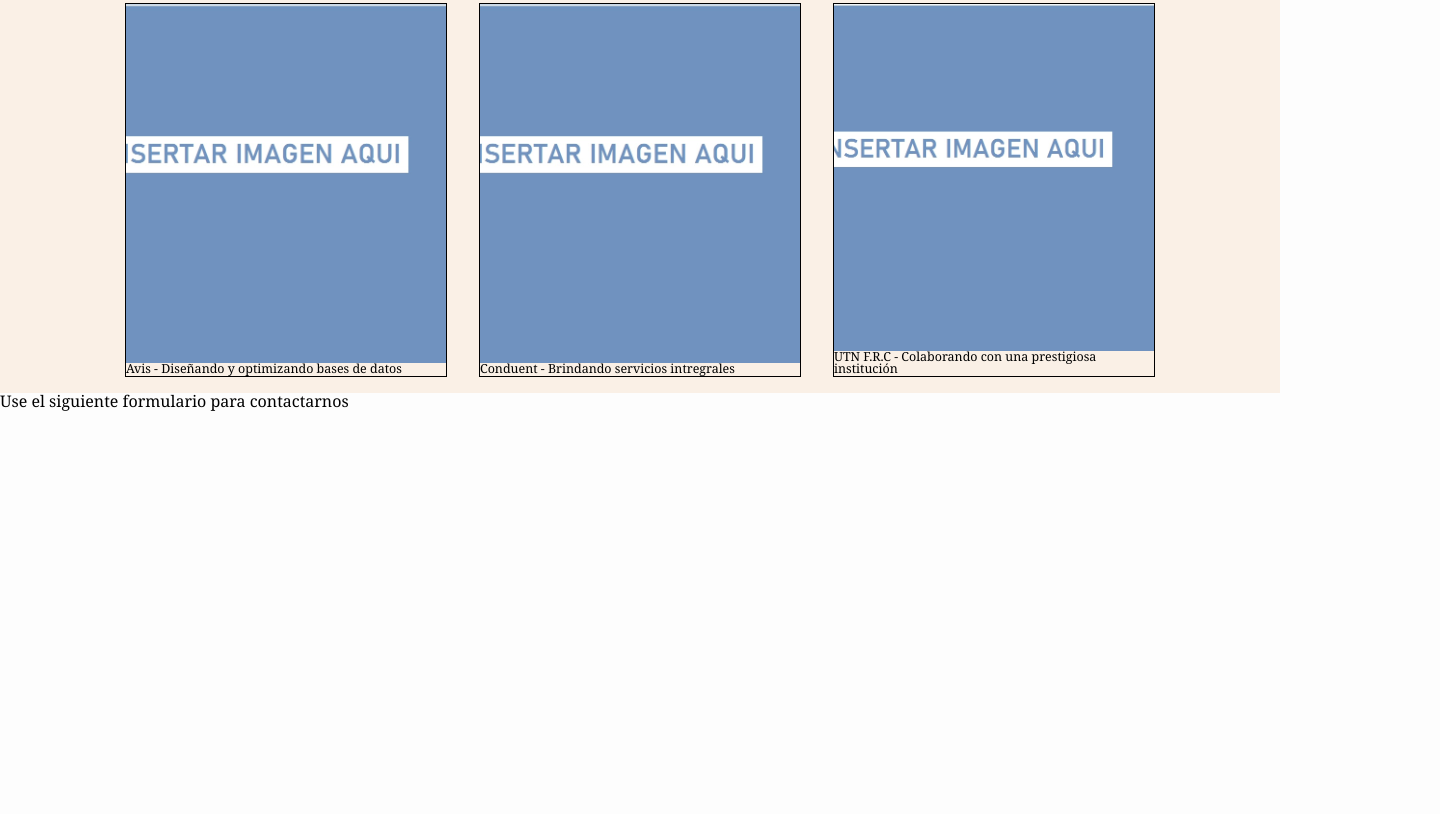
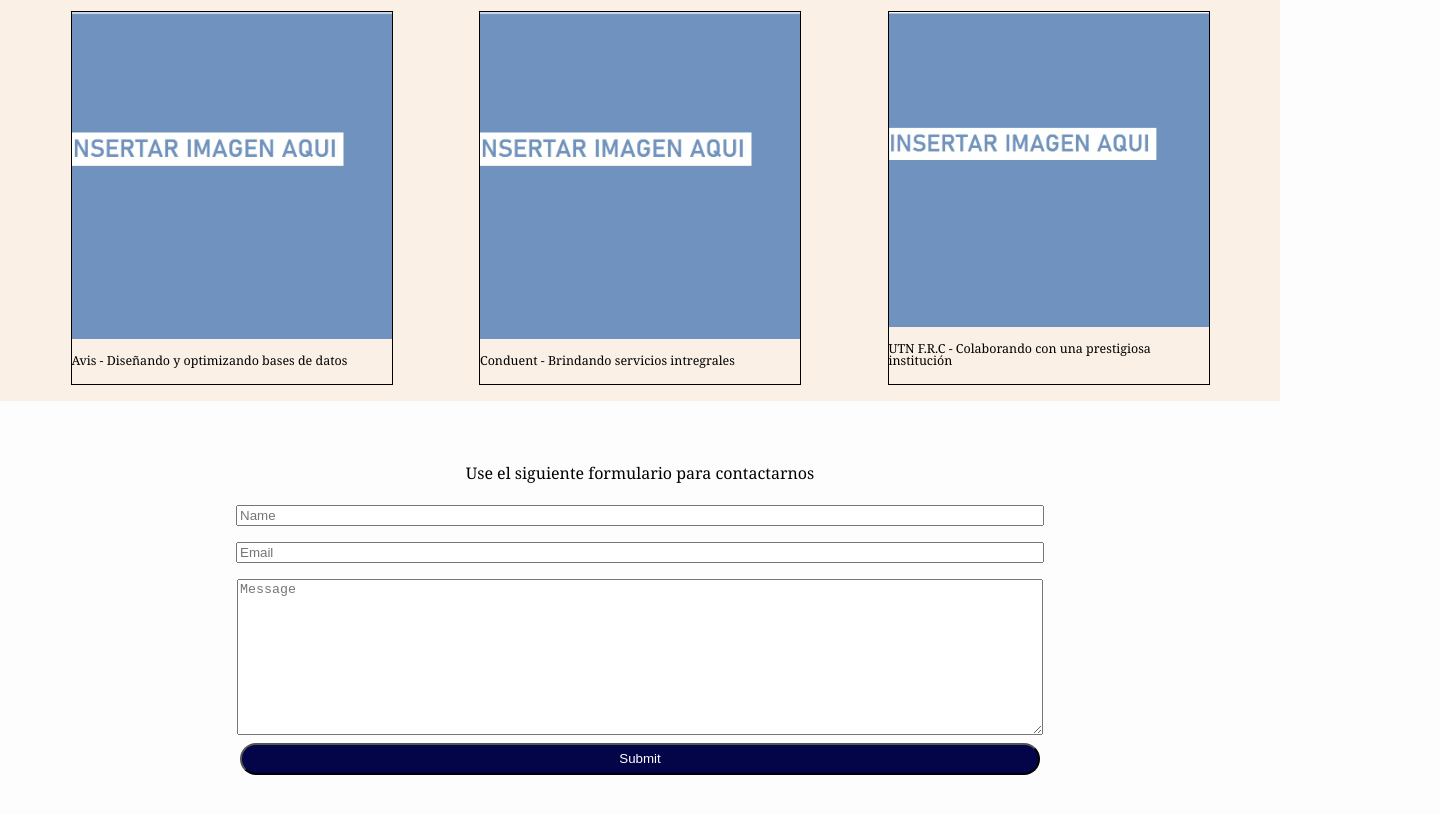
Before and after one commit to ishmaelquinteros/TraychiPage, a plain HTML site: page index.html in a window 1280 px wide. Shown: the part 1984-2798 px from the top of the page, 1440 px wide, since content can reach past the window. Drawn offline with Linux system fonts and the light colour scheme.

Commit message:
Trabajando en el Formulario

```diff
--- a/css/principal.css
+++ b/css/principal.css
@@ -25,27 +25,26 @@
 }
 .principal__boton{
     background-color: #040448;
-    border-radius: 100px;
+    border-radius: 80px;
     color: #ffffff;
     font-size:  1rem;
     height: 2rem;
     margin-left: 2.5rem;
     margin-right: 1.5rem;
-<<<<<<< Updated upstream
-    border-radius: 100px;
-=======
+    border-radius: 50px;
 }
 .servicios__principal{
     background-color: aliceblue;
     display: flex;
     flex-wrap: wrap;
+    justify-content: space-evenly;
 }
 .servicios{
     background-color: #fdfefe;
     display: flex;
     flex-direction: column;
     border: 1px solid #000000;
-    border-radius: 30px;
+    border-radius: 10px;
     height: auto;
     margin: 1rem 2.5rem;
     padding-left: 1rem;
@@ -72,5 +71,4 @@
     font-size: 1rem;
     padding: 0 1.5rem;
     line-height: 1.5rem;
->>>>>>> Stashed changes
 }
--- a/css/trabajos-formulario.css
+++ b/css/trabajos-formulario.css
@@ -9,6 +9,8 @@
     align-items: center;
 }
 .titulo__trabajos{
+    font-size: 1.5rem;
+    font-weight: bold;
     margin: 1rem;
 }
 .trabajos__opciones{
@@ -20,8 +22,8 @@
 }
 .tarjetas__trabajos{
     display: flex;
-    justify-content: center;
     height: inherit;
+    justify-content: space-evenly;
     flex-wrap: wrap;
 }
 .card_trabajo{
@@ -33,7 +35,6 @@ margin: 1rem 1rem;
 height: auto;
 width: 25%;
 }
-
 .imagen__trabajo--apex{
     background: url(../imagenes/Imagen-seccion-trabajos.jpg) center / cover;
     width: 100%;
@@ -64,6 +65,35 @@ width: 25%;
     width: 100%;
     height: 100%;
 }
+.descripcion__trabajo{
+    margin: 1rem 0;
+}
 .clase__formulario{
     height: 100vh;
 }
+.clase__formulario{
+    display: flex;
+    flex-direction: column;
+    align-items: center;
+}
+.formulario__contacto{
+    display: flex;
+    flex-direction: column;
+    align-items: center;
+    margin: 1rem 0;
+    width: 125%;
+}
+.titulo_formulario{
+    margin-top: 4rem;
+}
+.form__elemento{
+    margin: .5rem;
+    width: 50%;
+}
+.form_enviar{
+    background-color: #040448;
+    border-radius: 80px;
+    color: #ffffff;
+    height: 2rem;
+    width: 50%;
+}
--- a/index.html
+++ b/index.html
@@ -108,12 +108,17 @@
             </div>
         </div>
 </section>
-<section class="clase__formulario" id="Formulario">
+<section class="clase__formulario" id="seccion__formulario">
     <h2 class="titulo_formulario">Use el siguiente formulario para contactarnos</h2>
     <form class="formulario__contacto" id="form">
-
+       <input type="text" placeholder="Name" data-form-nombre class="form__elemento">
+       <input type="email" placeholder="Email" data-form-email class="form__elemento">
+       <textarea cols="10" rows="10" placeholder="Message" class="form__elemento"></textarea>
+       <button type="submit" class="form_enviar" data-form-boton>Submit</button>
     </form>
 </section>
+<footer>
 
+</footer>
 </body>
 </html>
```
